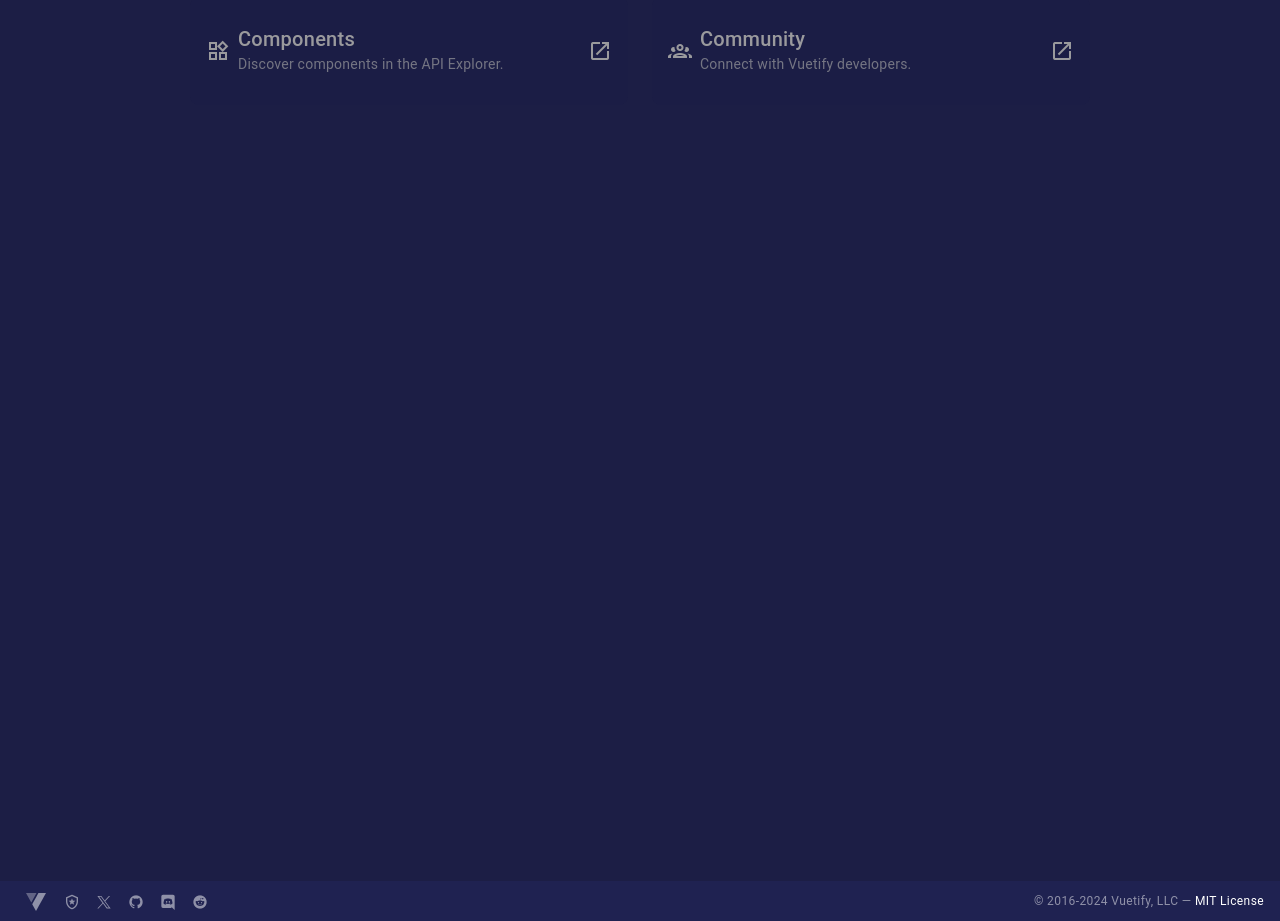
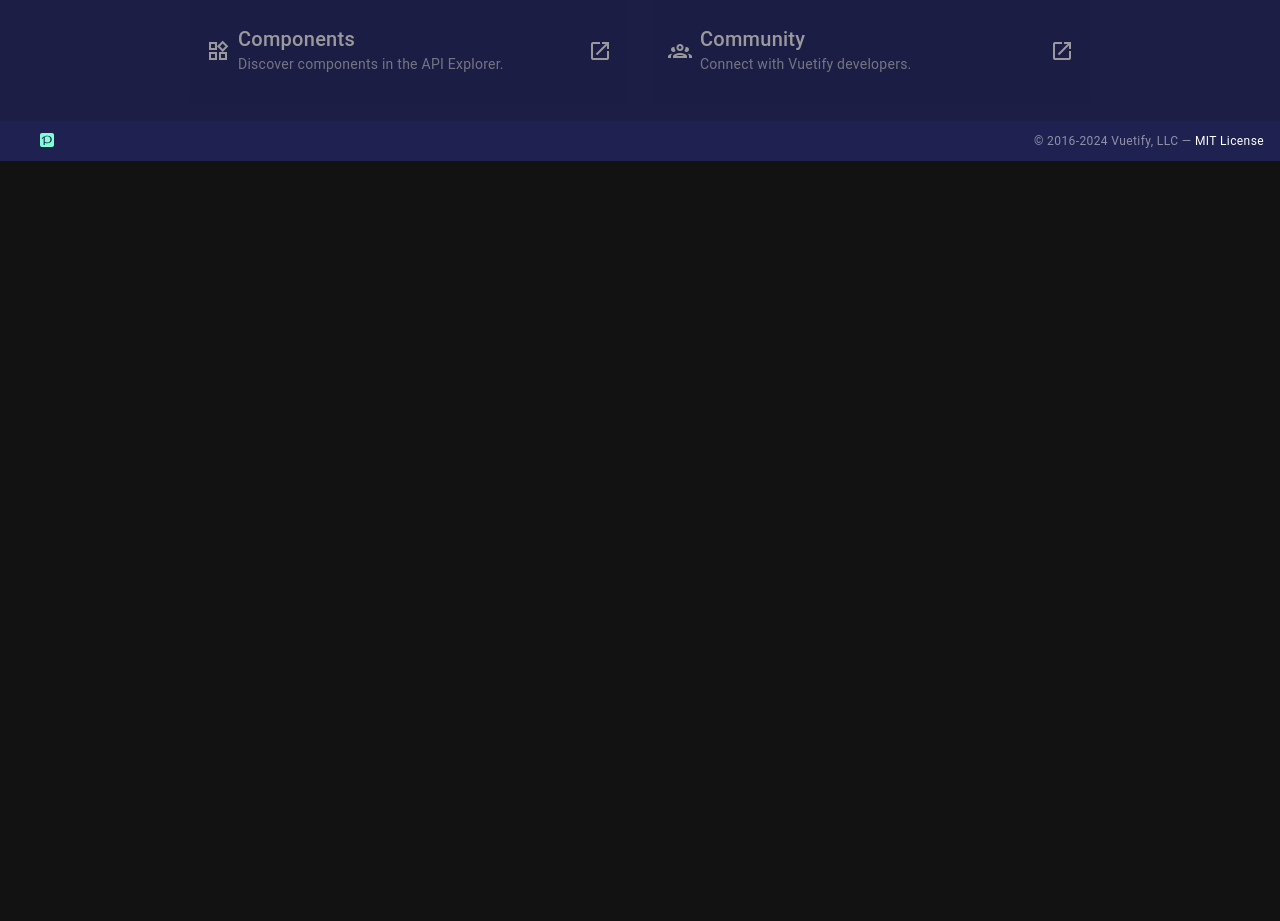
Before and after one commit to namv22/my-blog, a Vue app: page / in a window 1280 px wide. Shown: the part 940-1861 px from the top of the page. After the commit the page ends 1101 px from the top, so only its background shows below. Built offline with nearby package versions, Linux system fonts and the light colour scheme.

Commit message:
Update icons of footer
X, Pixiv and Reddit

```diff
--- a/src/components/AppFooter.vue
+++ b/src/components/AppFooter.vue
@@ -1,5 +1,4 @@
 <template>
-  <v-app>
   <v-footer height="40" app relative>
     <a
       v-for="item in items"
@@ -10,7 +9,19 @@
       rel="noopener noreferrer"
       target="_blank"
     >
-        <v-icon :icon="item.icon" :size="item.icon === '$vuetify' ? 24 : 16" />
+      <!-- Check if the icon is from FontAwesome -->
+      <font-awesome-icon
+        v-if="Array.isArray(item.icon)"
+        :icon="item.icon"
+        class="fa-icon"
+        style="color:aquamarine"
+      />
+      <!-- Otherwise, use v-icon for Material Icons -->
+      <v-icon
+        v-else
+        :icon="item.icon"
+        :size="item.icon === '$vuetify' ? 24 : 16"
+      />
     </a>
 
     <div
@@ -30,43 +41,30 @@
       </a>
     </div>
   </v-footer>
-  </v-app>
 </template>
 
+
 <script setup>
+import { FontAwesomeIcon } from '@fortawesome/vue-fontawesome'
+import { library } from '@fortawesome/fontawesome-svg-core'
+import { faPixiv } from '@fortawesome/free-brands-svg-icons'
+
+library.add(faPixiv)
+
 const items = [
   {
-    title: "Vuetify Documentation",
-    icon: `$vuetify`,
-    href: "https://vuetifyjs.com/",
-  },
-  {
-    title: "Vuetify Support",
-    icon: "mdi-shield-star-outline",
+    title: "X - Twitter",
+    icon: ['fab', 'x-twitter'],
     href: "https://support.vuetifyjs.com/",
   },
   {
-    title: "Vuetify X",
-    icon: [
-      "M2.04875 3.00002L9.77052 13.3248L1.99998 21.7192H3.74882L10.5519 14.3697L16.0486 21.7192H22L13.8437 10.8137L21.0765 3.00002H19.3277L13.0624 9.76874L8.0001 3.00002H2.04875ZM4.62054 4.28821H7.35461L19.4278 20.4308H16.6937L4.62054 4.28821Z",
-    ],
-    href: "https://x.com/vuetifyjs",
+    title: "Pixiv",
+    icon: ['fab', 'pixiv'], // FontAwesome Pixiv Icon
+    href: "https://www.pixiv.net/",
   },
   {
-    title: "Vuetify GitHub",
-    icon: `mdi-github`,
-    href: "https://github.com/vuetifyjs/vuetify",
-  },
-  {
-    title: "Vuetify Discord",
-    icon: [
-      "M22,24L16.75,19L17.38,21H4.5A2.5,2.5 0 0,1 2,18.5V3.5A2.5,2.5 0 0,1 4.5,1H19.5A2.5,2.5 0 0,1 22,3.5V24M12,6.8C9.32,6.8 7.44,7.95 7.44,7.95C8.47,7.03 10.27,6.5 10.27,6.5L10.1,6.33C8.41,6.36 6.88,7.53 6.88,7.53C5.16,11.12 5.27,14.22 5.27,14.22C6.67,16.03 8.75,15.9 8.75,15.9L9.46,15C8.21,14.73 7.42,13.62 7.42,13.62C7.42,13.62 9.3,14.9 12,14.9C14.7,14.9 16.58,13.62 16.58,13.62C16.58,13.62 15.79,14.73 14.54,15L15.25,15.9C15.25,15.9 17.33,16.03 18.73,14.22C18.73,14.22 18.84,11.12 17.12,7.53C17.12,7.53 15.59,6.36 13.9,6.33L13.73,6.5C13.73,6.5 15.53,7.03 16.56,7.95C16.56,7.95 14.68,6.8 12,6.8M9.93,10.59C10.58,10.59 11.11,11.16 11.1,11.86C11.1,12.55 10.58,13.13 9.93,13.13C9.29,13.13 8.77,12.55 8.77,11.86C8.77,11.16 9.28,10.59 9.93,10.59M14.1,10.59C14.75,10.59 15.27,11.16 15.27,11.86C15.27,12.55 14.75,13.13 14.1,13.13C13.46,13.13 12.94,12.55 12.94,11.86C12.94,11.16 13.45,10.59 14.1,10.59Z",
-    ],
-    href: "https://community.vuetifyjs.com/",
-  },
-  {
-    title: "Vuetify Reddit",
-    icon: `mdi-reddit`,
+    title: "Reddit",
+    icon: ['fab', 'reddit-alien'],
     href: "https://reddit.com/r/vuetifyjs",
   },
 ];
```
Lines whose indentation alone changed are shown as unchanged.
